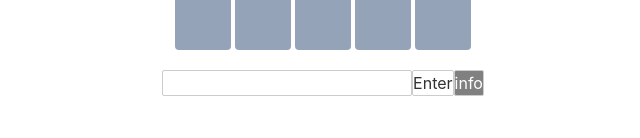
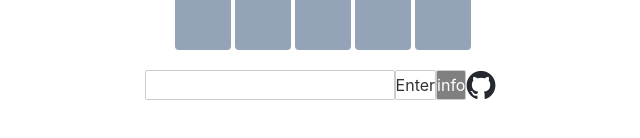
Before and after one commit to ainta/chuldle, a Svelte app: page / in a window 1280 px wide. Shown: the part 362-500 px from the top of the page, without its empty margins (317-957 px from the left). Built offline with nearby package versions, Linux system fonts and the light colour scheme.

Commit message:
add github

```diff
--- a/src/App.svelte
+++ b/src/App.svelte
@@ -35,6 +35,13 @@
 	.graybutton {
 		background: gray;
 		color: white;
+	}
+
+	.github-link img {
+		width: 30px; /* Adjust the size as needed */
+		height: auto;
+		margin-right: 5px;
+		vertical-align: middle;
 	}
 </style>
 
@@ -279,4 +286,7 @@
 	<button class="graybutton" on:click={toggleIntro}>
 		info
 	</button>
+	<a href="https://github.com/ainta/chuldle" target="_blank" class="github-link">
+		<img src="github-mark.png" alt="GitHub" />
+	</a>
 </div>
```
Also changed, not shown: public/github-mark.png (added).
